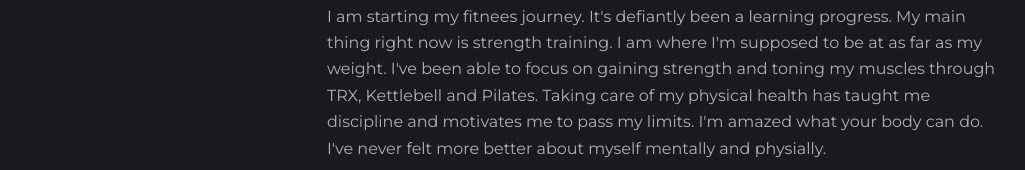
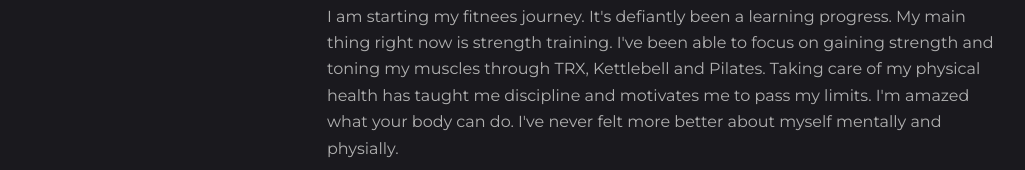
Before and after one commit to aheartyou88/aheartyou88.github.io, a plain HTML site: page fitlife.html in a window 1280 px wide. Shown: the part 630-800 px from the top of the page, without its empty margins (28-1053 px from the left). Drawn offline with nearby package versions, Linux system fonts and the light colour scheme.

Commit message:
minor changes

```diff
--- a/fitlife.html
+++ b/fitlife.html
@@ -182,7 +182,7 @@
               </h1>
               <p>
                 I am starting my fitnees journey. It's defiantly been a learning progress. My main thing right now is strength training.
-                I am where I'm supposed to be at as far as my weight. I've been able to focus on gaining strength and toning my muscles through TRX, Kettlebell and Pilates.
+                I've been able to focus on gaining strength and toning my muscles through TRX, Kettlebell and Pilates.
                 Taking care of my physical health has taught me discipline and motivates me to pass my limits. I'm amazed what your body can do.
                 I've never felt more better about myself mentally and physially.
 
```
